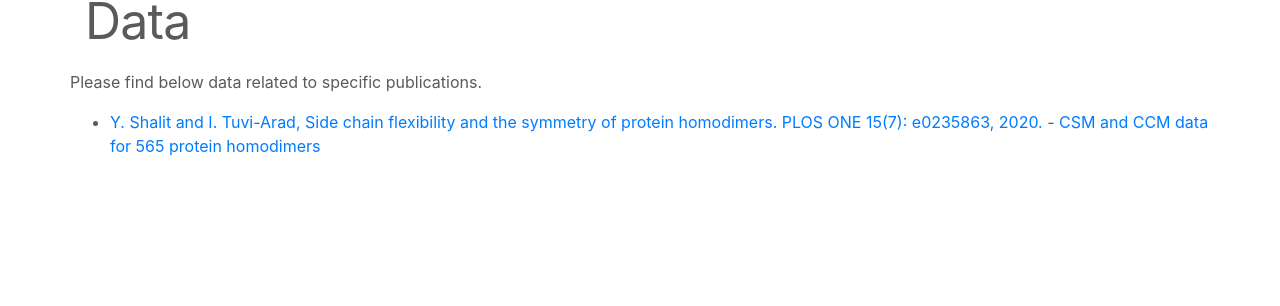
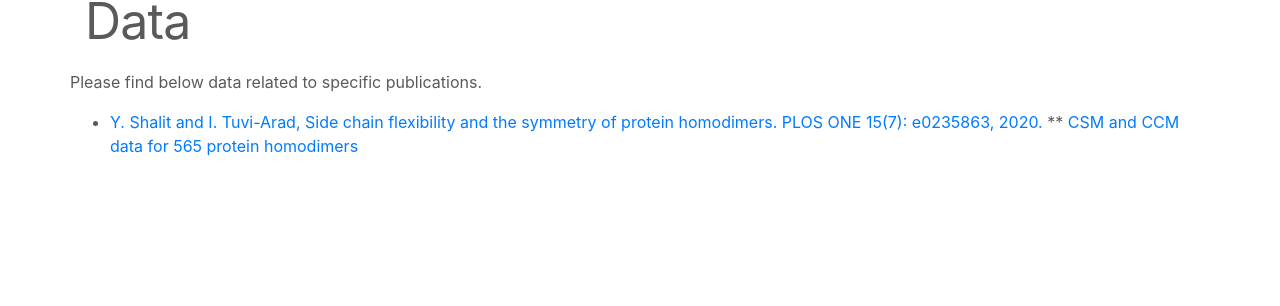
Before and after one commit to continuous-symmetry/our_research_group, a Jekyll site: the page built from 06_Data.md, in a window 1280 px wide. Shown: the part 164-470 px from the top of the page. Built offline with Jekyll 4.4.1, drawn with Linux system fonts in a browser that asks for light colours.

```diff
--- a/06_Data.md
+++ b/06_Data.md
@@ -6,5 +6,6 @@ permalink: "/Data/"
 
 Please find below data related to specific publications.
 
-* [Y. Shalit and I. Tuvi-Arad, Side chain flexibility and the symmetry of protein homodimers. PLOS ONE 15(7): e0235863, 2020.](https://doi.org/10.1371/journal.pone.0235863) - [CSM and CCM data for 565 protein homodimers](/assets/data/S2-appendix.xlsx)
+* [Y. Shalit and I. Tuvi-Arad, Side chain flexibility and the symmetry of protein homodimers. PLOS ONE 15(7): e0235863, 2020.](https://doi.org/10.1371/journal.pone.0235863)
+** [CSM and CCM data for 565 protein homodimers](/assets/data/S2-appendix.xlsx)
 <!--[Symmetry of Protein Homodimers](/assets/data/S2-appendix.xlsx)-->
```
